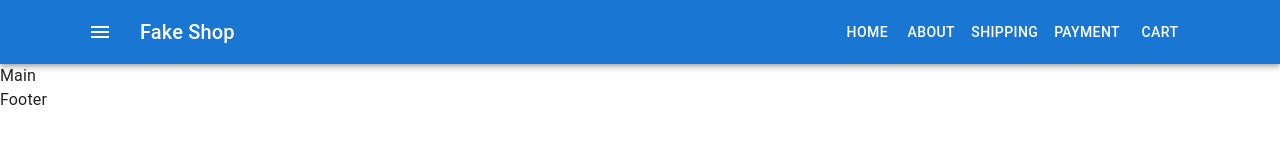
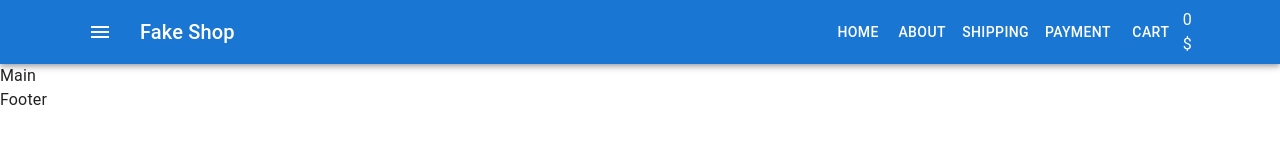
Before and after one commit to pursam/fake-shop, a React (Create React App) app: page / in a window 1280 px wide. Shown: the top 160 px of the page. Built offline with nearby package versions, Linux system fonts and the light colour scheme.

Commit message:
add CartHeader

```diff
--- /dev/null
+++ b/src/components/Cart/CartHeader.tsx
@@ -0,0 +1,14 @@
+import React from 'react'
+
+type Props = {}
+
+function CartHeader({}: Props) {
+    return (
+        <div>
+            <div>0</div>
+            <div>$</div>
+        </div>
+    )
+}
+
+export default CartHeader
--- a/src/container/Header/Header.tsx
+++ b/src/container/Header/Header.tsx
@@ -6,6 +6,7 @@ import Menu from 'components/Menu/Menu'
 import IconButton from '@mui/material/IconButton'
 import MenuIcon from '@mui/icons-material/Menu'
 import Container from '@mui/material/Container'
+import CartHeader from 'components/Cart/CartHeader'
 
 type Props = {}
 
@@ -32,6 +33,7 @@ const Header = (props: Props) => {
                             Fake Shop
                         </Typography>
                         <Menu />
+                        <CartHeader />
                     </Toolbar>
                 </Container>
             </AppBar>
```
